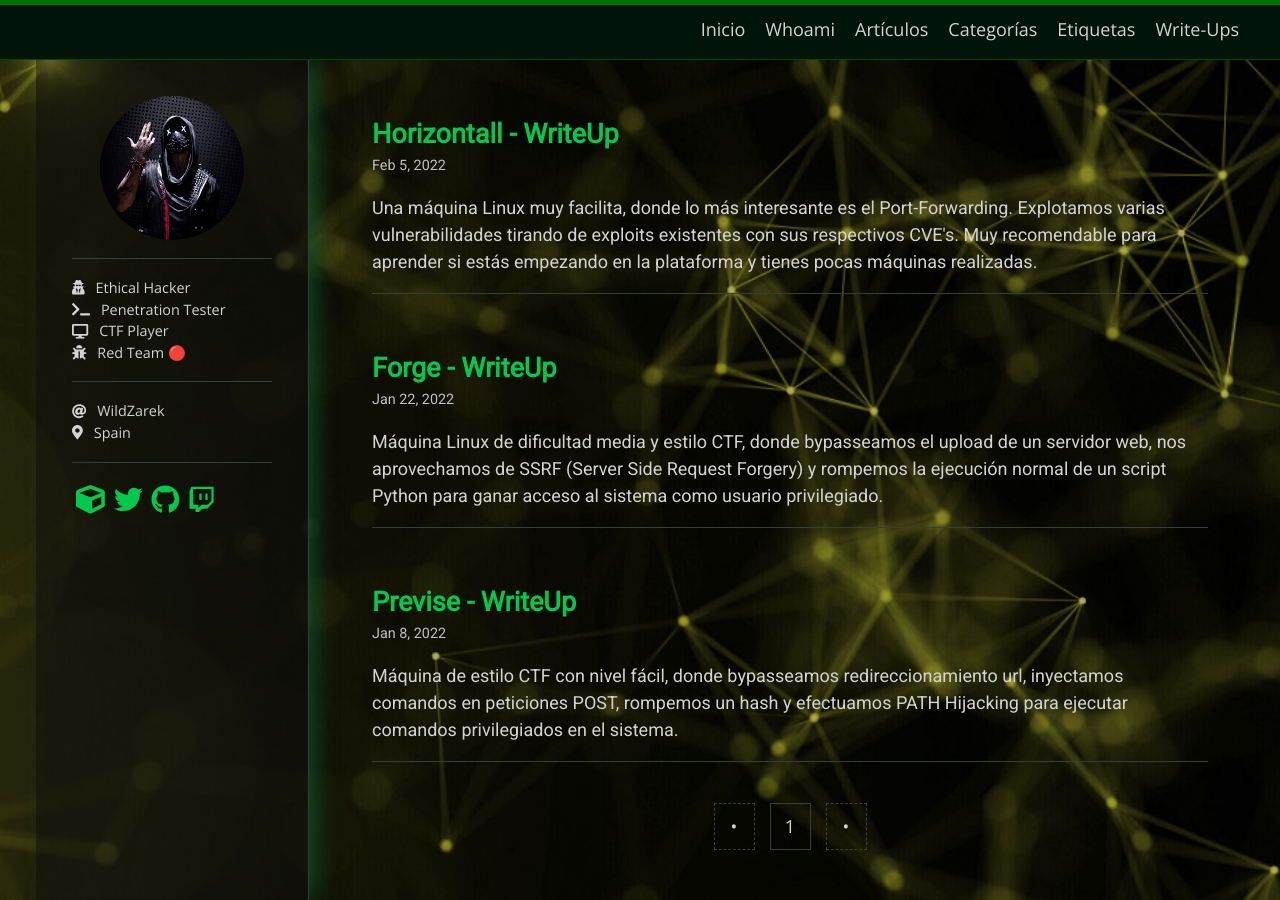
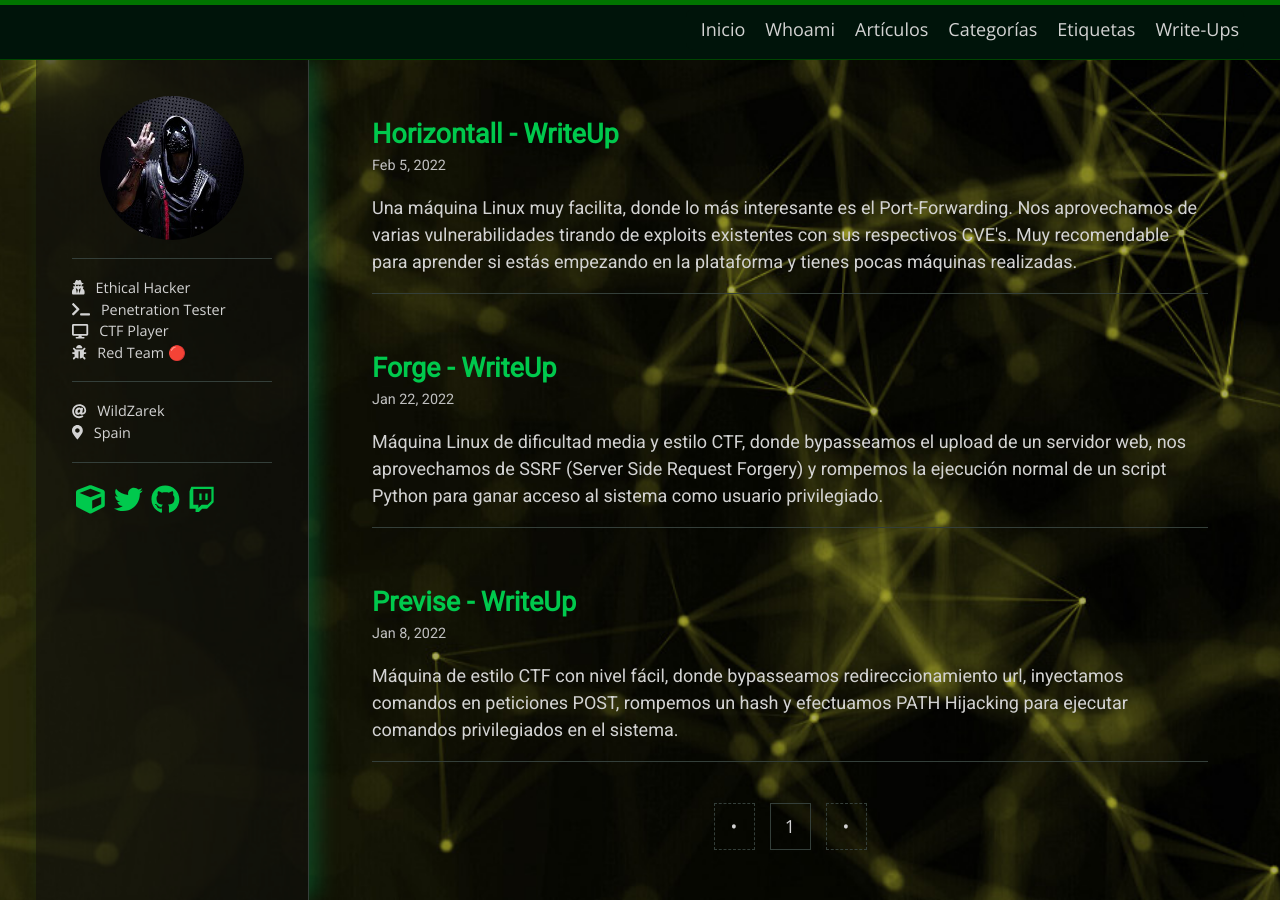
Before and after one commit to WildZarek/wildzarek.github.io, a Jekyll site: the page built from index.html, in a window 1280 px wide. Built offline with Jekyll 4.4.1, drawn with Linux system fonts in a browser that asks for light colours; nearby versions of some CDN libraries; some web fonts are replaced; the list of posts is cut into pages by our own code.

Commit message:
HTB Horizontall WriteUp

```diff
--- a/_posts/2022-02-05-horizontall-htb.md
+++ b/_posts/2022-02-05-horizontall-htb.md
@@ -3,8 +3,8 @@ layout: post
 title: Horizontall - WriteUp
 author: WildZarek
 permalink: /htb/horizontall
-excerpt: "Una máquina Linux muy facilita, donde lo más interesante es el Port-Forwarding. Explotamos varias vulnerabilidades tirando de exploits existentes con sus respectivos CVE's. Muy recomendable para aprender si estás empezando en la plataforma y tienes pocas máquinas realizadas."
-description: "Una máquina Linux muy facilita, donde lo más interesante es el Port-Forwarding. Explotamos varias vulnerabilidades tirando de exploits existentes con sus respectivos CVE's. Muy recomendable para aprender si estás empezando en la plataforma y tienes pocas máquinas realizadas."
+excerpt: "Una máquina Linux muy facilita, donde lo más interesante es el Port-Forwarding. Nos aprovechamos de varias vulnerabilidades tirando de exploits existentes con sus respectivos CVE's. Muy recomendable para aprender si estás empezando en la plataforma y tienes pocas máquinas realizadas."
+description: "Una máquina Linux muy facilita, donde lo más interesante es el Port-Forwarding. Nos aprovechamos de varias vulnerabilidades tirando de exploits existentes con sus respectivos CVE's. Muy recomendable para aprender si estás empezando en la plataforma y tienes pocas máquinas realizadas."
 date: 2022-02-05
 header:
   teaser: /assets/images/hackthebox/horizontall.png
```
